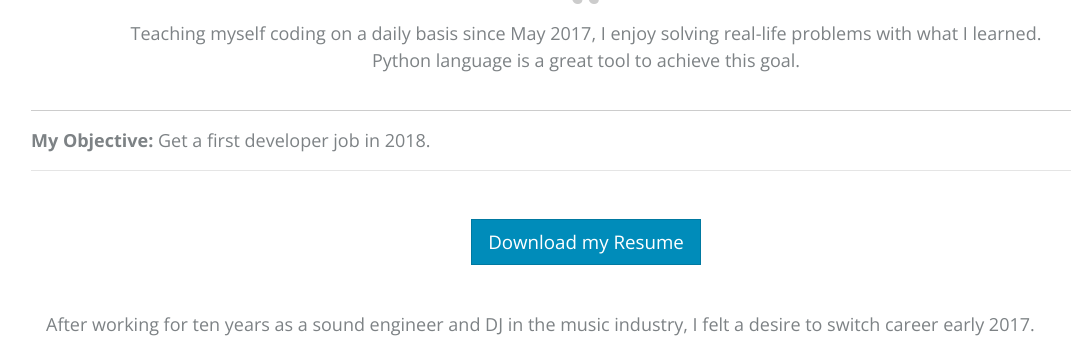
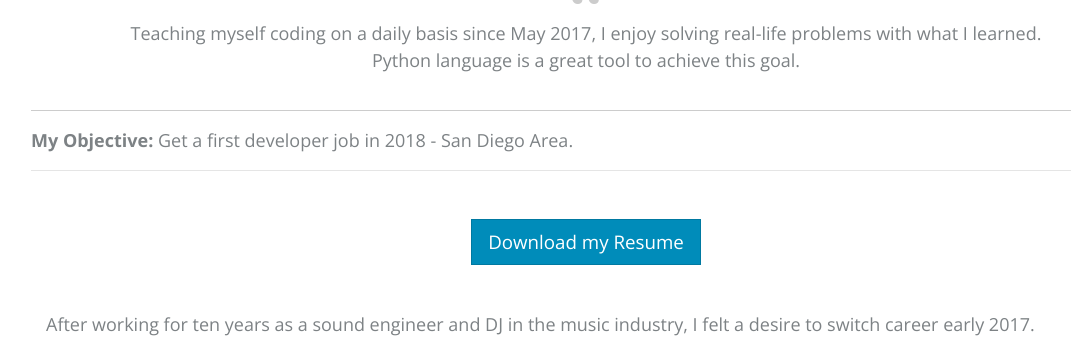
Before and after one commit to YannickLeRoux/my-portfolio, a Django app: page /about/ in a window 1280 px wide. Shown: the part 120-460 px from the top of the page, without its empty margins (54-1125 px from the left). Run offline with Django 3.2, Linux system fonts and the light colour scheme; some libraries are stand-ins or nearby versions; some web fonts are replaced.

Commit message:
Added resume v7

```diff
--- a/templates/portfolio/about.html
+++ b/templates/portfolio/about.html
@@ -9,13 +9,13 @@
 			<p>Teaching myself coding on a daily basis since May 2017, I enjoy solving real-life problems with what I learned. </br>Python language is a great tool to achieve this goal.</p>
 		</blockquote>
 	</div>
-	<p><strong>My Objective:</strong> Get a first developer job in 2018.</p>
+	<p><strong>My Objective:</strong> Get a first developer job in 2018 - San Diego Area.</p>
 	</div>
 	<hr>
 </div>
 <div class="container">
 	<div class="container my-5">
-		<div class="text-center"><a href="http://yannick-dev.com/static/files/Resume-v6.pdf" target="_blank" class="btn btn-primary btn-lg hero-button mb-4" id="download" >Download my Resume</a></div>
+		<div class="text-center"><a href="http://yannick-dev.com/static/files/Resume-v7.pdf" target="_blank" class="btn btn-primary btn-lg hero-button mb-4" id="download" >Download my Resume</a></div>
 
 		<br/>
 		<p>After working for ten years as a sound engineer and DJ in the music industry, I felt a desire to switch career early 2017.</br>
```
Also changed, not shown: 2 other files.
